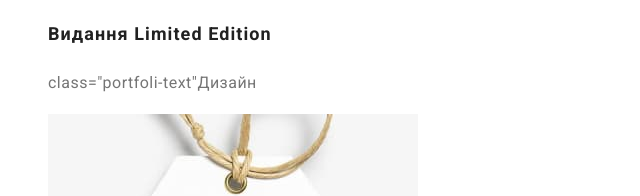
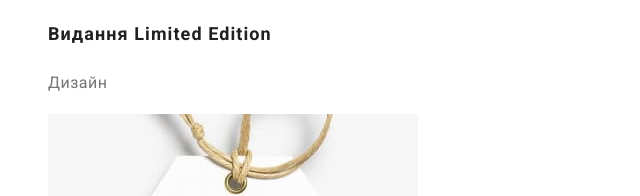
Before and after one commit to htl30/goit-markup-hw-02, a plain HTML site: page portfolio.html in a window 1280 px wide. Shown: the part 3121-3317 px from the top of the page, without its empty margins (0-640 px from the left). Drawn offline with Linux system fonts and the light colour scheme.

Commit message:
Error correction

```diff
--- a/portfolio.html
+++ b/portfolio.html
@@ -76,7 +76,7 @@
         <li><a href="">
             <img src="./images/img-17.jpg" alt="Книга" width="370" height="294">
             <h2 class="portfolio-subtitle">Видання <span lang="en">Limited Edition</span></h2>
-            <p class="portfolio-text"> class="portfoli-text"Дизайн</p></a>
+            <p class="portfolio-text">Дизайн</p></a>
         </li>
         <li><a href="">
             <img src="./images/img-18.jpg" alt="Лейбл" width="370" height="294">
```
